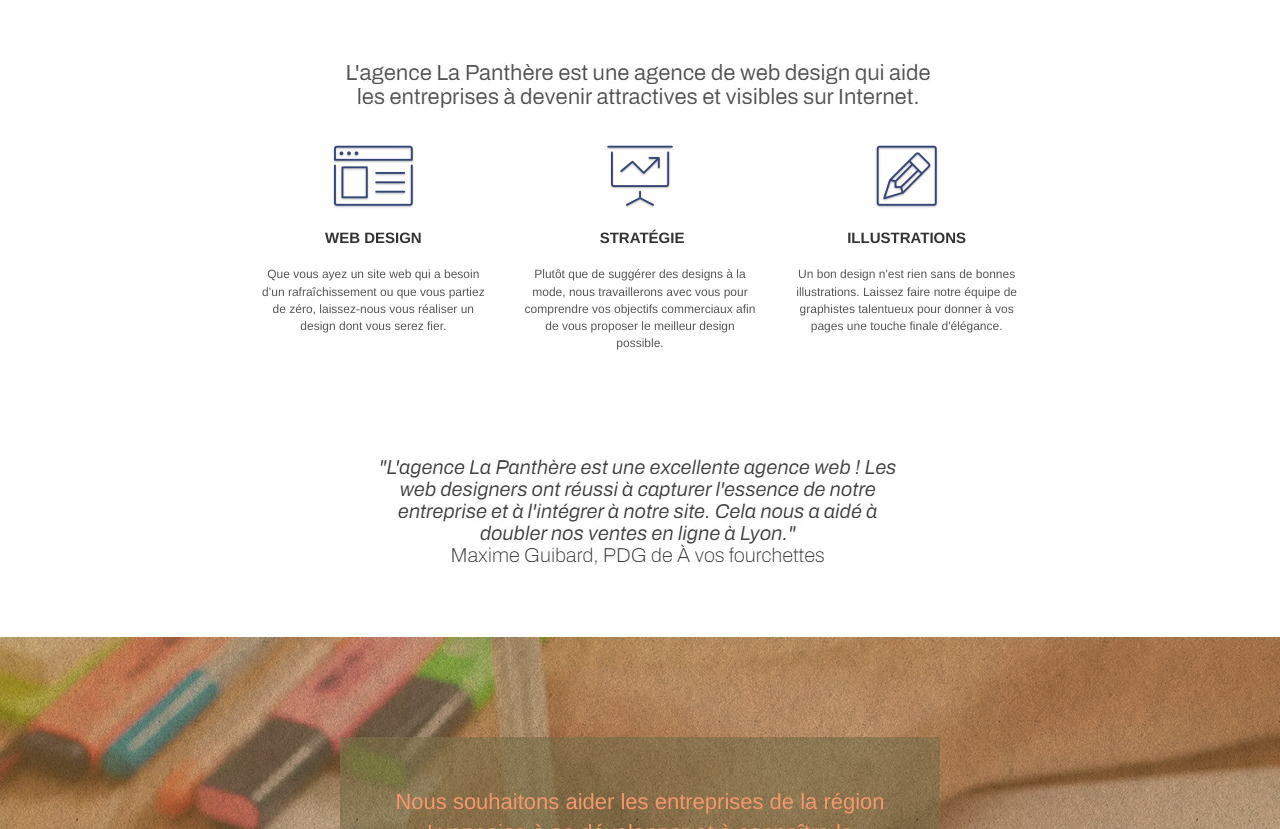
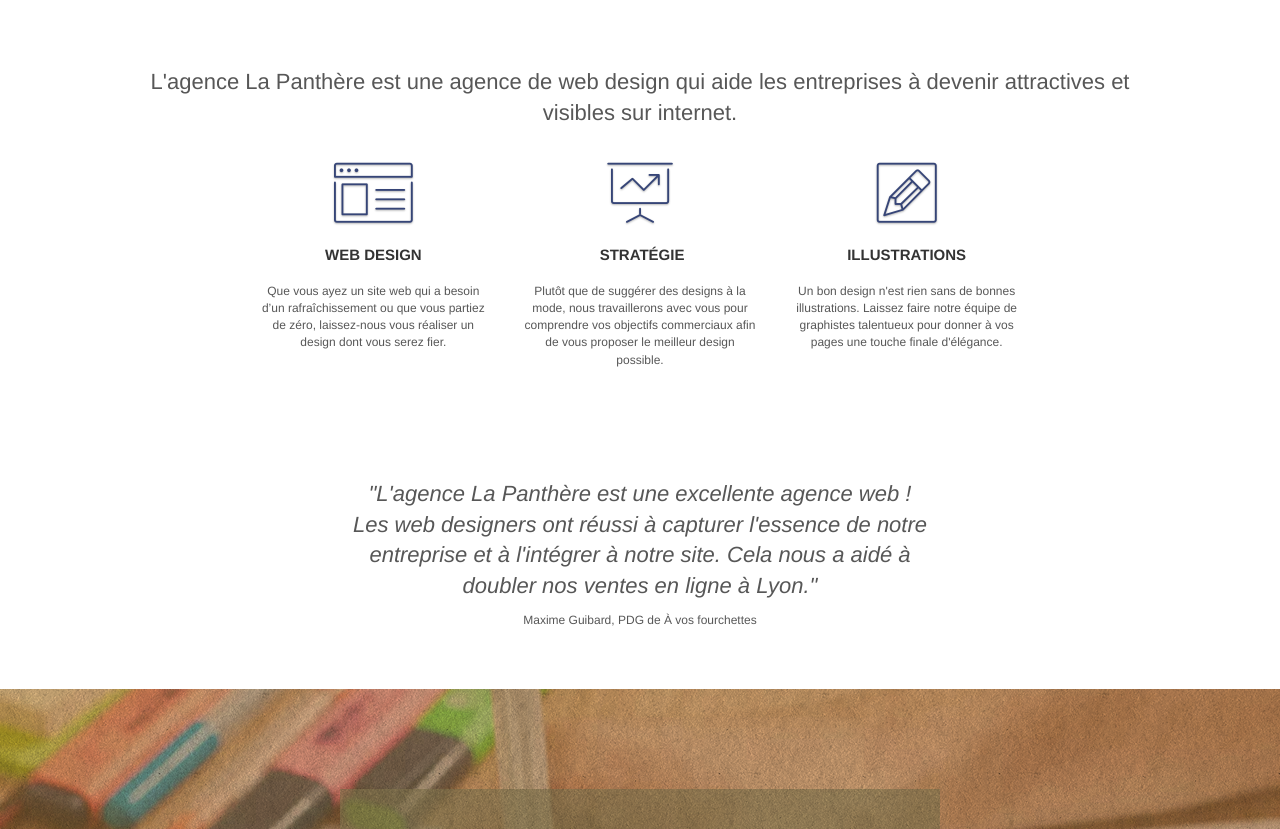
Before and after one commit to marvynsejean/marvynsejean.github.io, a plain HTML site: page index.html in a window 1280 px wide. Shown: the part 535-1364 px from the top of the page. Drawn offline with Linux system fonts and the light colour scheme.

Commit message:
Balise image transformée en texte

```diff
--- a/index.html
+++ b/index.html
@@ -106,10 +106,7 @@
         <div class="container bloc-md">
           <div class="row">
             <div class="col-sm-12 text-center">
-              <img
-                alt="agence web, agence web paris, web design paris, stratégie web"
-                src="img/title.webp"
-              />
+              <h2>L'agence La Panthère est une agence de web design qui aide les entreprises à devenir attractives et visibles sur internet.</h2>
             </div>
           </div>
           <div class="row voffset-lg med-width-whitespace">
@@ -155,10 +152,11 @@
           </div>
           <div class="row voffset-lg voffset">
             <div class="col-xs-12 col-md-8 col-md-offset-2 text-center">
-              <img
-                alt="agence web, agence web paris, web design paris, stratégie web"
-                src="img/citation.webp"
-              />
+              <h2><em>"L'agence La Panthère est une excellente agence web ! <br>
+                Les web designers ont réussi à capturer l'essence de notre<br/>
+                entreprise et à l'intégrer à notre site. Cela nous a aidé à<br/>
+                doubler nos ventes en ligne à Lyon."</em></h2>
+                <p>Maxime Guibard, PDG de &#xC0; vos fourchettes</p>
             </div>
           </div>
         </div>
```
